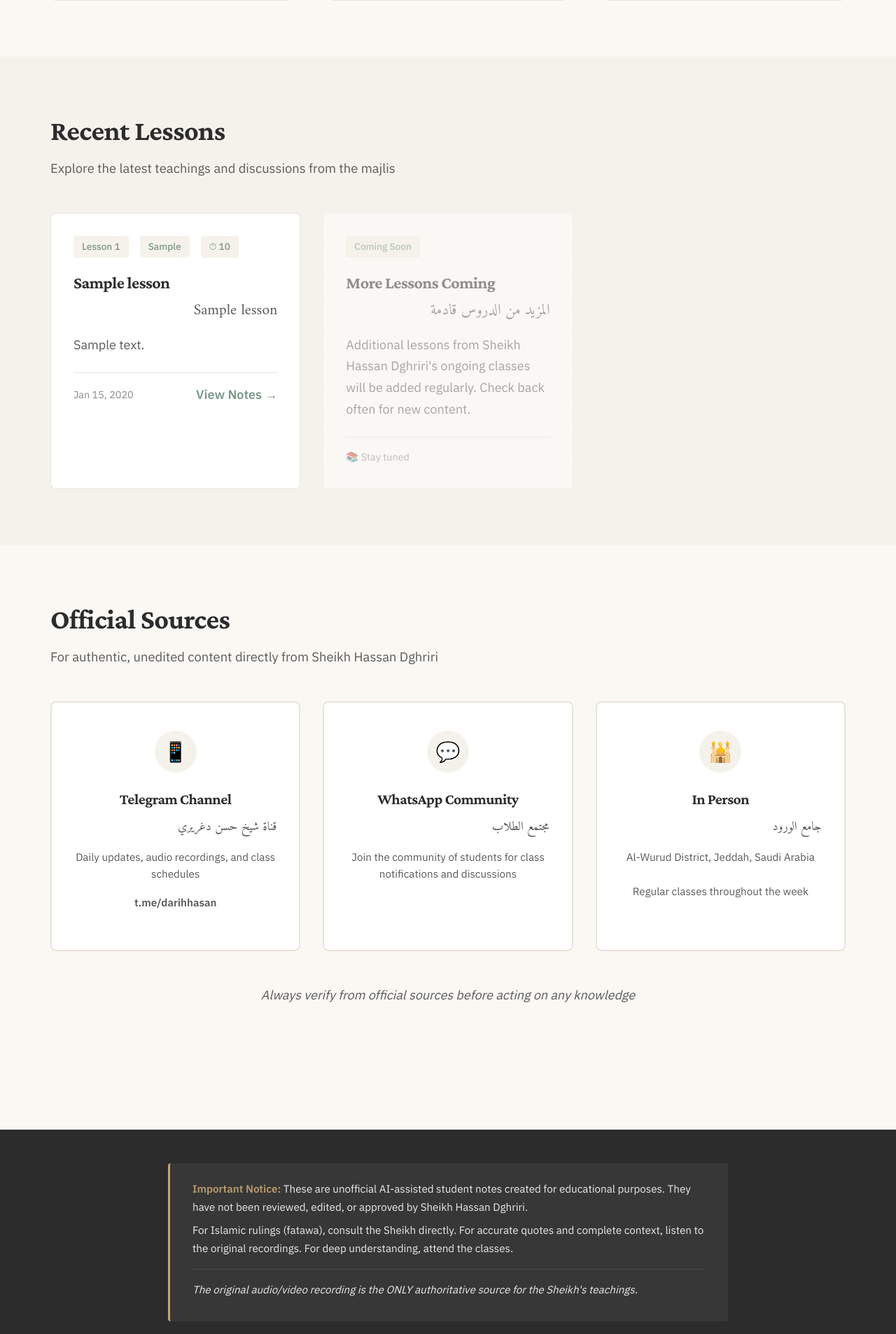
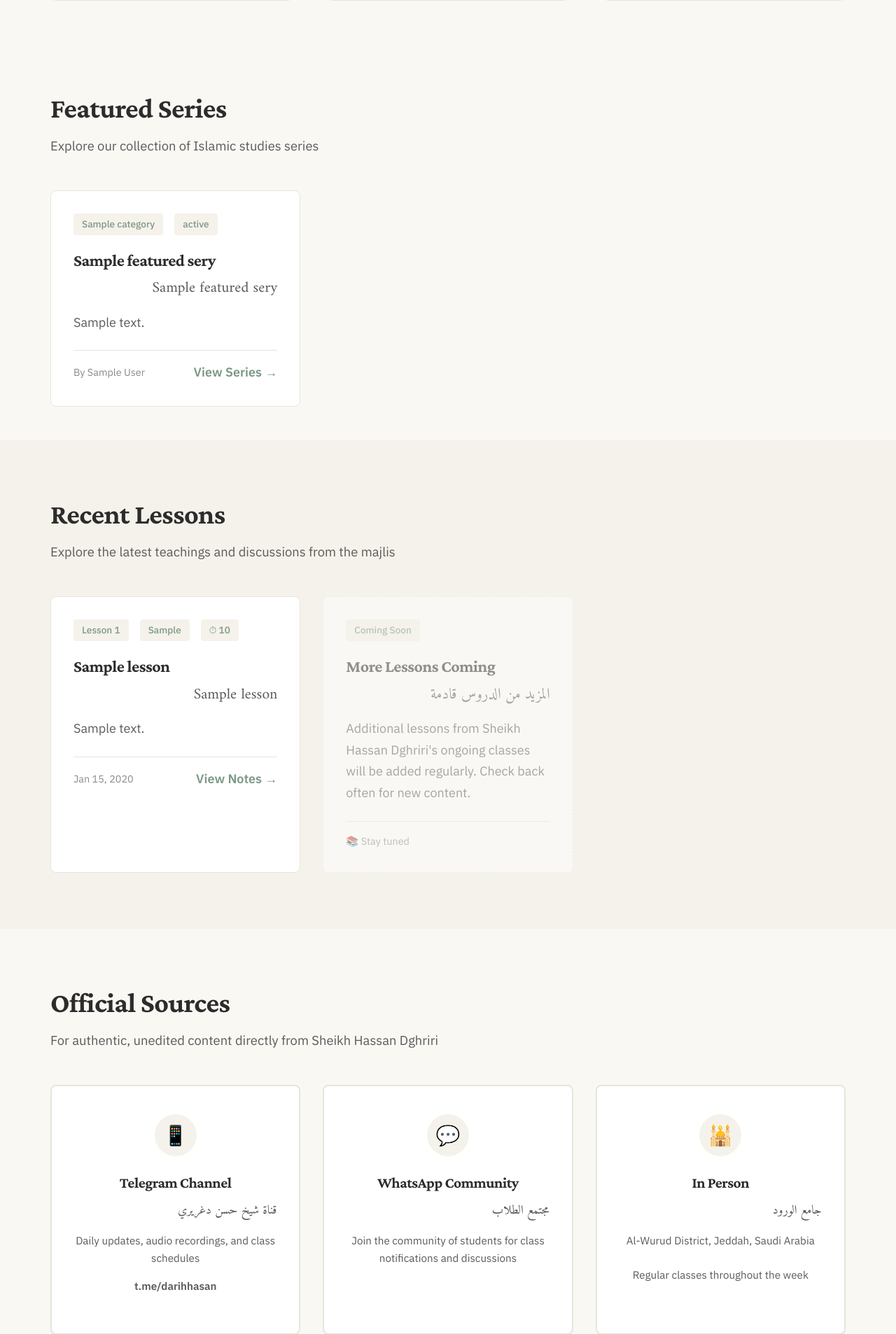
Before and after one commit to Mohamed-AH/dhassan, a Node server app: template views/landing.ejs in a window 1280 px wide. Shown: the part 1596-3502 px from the top of the page at 70% size. Run offline with Node 20, Linux system fonts and the light colour scheme; the template is opened without the code that fills it: most values are stand-ins (such as "Sample title", 1, 10 or a date in 2020); some libraries are stand-ins or nearby versions.

Commit message:
Fix: Resolve remaining test failures for complete test suite pass
- Landing page: Add featured series section displaying series cards
- Landing page: Fix lesson URLs to use /lesson/:seriesId/:lessonNumber format
- Admin series edit: Add readonly seriesId field with visual styling when editing
- Auth middleware: Change isSuperAdmin to redirect to /login instead of 403 for non-API routes

These fixes address the last 5 failing tests:
1. Featured series now display on landing page
2. Series edit form has readonly seriesId field
3. DELETE requests by non-super-admins redirect to /login (302) instead of 403

```diff
--- a/middleware/auth.js
+++ b/middleware/auth.js
@@ -205,12 +205,7 @@ function isSuperAdmin(adminsCollection) {
             errors: ['Super admin access required']
           });
         }
-        return res.status(403).render('error.ejs', {
-          message: 'Super admin access required',
-          user: req.user,
-          isAuthenticated: true,
-          isAdmin: req.admin ? true : false
-        });
+        return res.redirect('/login');
       }
 
       req.admin = admin;
--- a/views/landing.ejs
+++ b/views/landing.ejs
@@ -94,6 +94,49 @@
     </div>
   </section>
 
+  <!-- Featured Series -->
+  <% if (featuredSeries && featuredSeries.length > 0) { %>
+  <section style="background: var(--warm-cream); padding: 3rem 0;">
+    <div class="container">
+      <div class="section-header">
+        <h2>Featured Series</h2>
+        <p>Explore our collection of Islamic studies series</p>
+      </div>
+
+      <div class="lessons-grid">
+        <% featuredSeries.forEach(series => { %>
+        <div class="lesson-card">
+          <div class="lesson-meta">
+            <span class="lesson-tag"><%= series.category || 'Islamic Studies' %></span>
+            <span class="lesson-tag"><%= series.status || 'Ongoing' %></span>
+          </div>
+
+          <h3><%= series.titleEnglish %></h3>
+          <% if (series.titleArabic) { %>
+          <p class="arabic-title"><%= series.titleArabic %></p>
+          <% } %>
+
+          <% if (series.description) { %>
+          <p class="lesson-excerpt">
+            <%= series.description.length > 150 ? series.description.substring(0, 150) + '...' : series.description %>
+          </p>
+          <% } %>
+
+          <div class="lesson-footer">
+            <span class="lesson-info">
+              By <%= series.author || 'Sheikh Hassan Dghriri' %>
+            </span>
+            <a href="/series/<%= series.seriesId %>" class="lesson-link">
+              View Series →
+            </a>
+          </div>
+        </div>
+        <% }); %>
+      </div>
+    </div>
+  </section>
+  <% } %>
+
   <!-- Recent Lessons -->
   <section id="lessons" style="background: var(--soft-beige);">
     <div class="container">
@@ -131,7 +174,7 @@
               <span class="lesson-info">
                 <%= new Date(lesson.dateGregorian || lesson.date).toLocaleDateString('en-US', { year: 'numeric', month: 'short', day: 'numeric' }) %>
               </span>
-              <a href="/lesson/<%= lesson._id %>" class="lesson-link">
+              <a href="/lesson/<%= lesson.seriesId %>/<%= lesson.lessonNumber %>" class="lesson-link">
                 View Notes →
               </a>
             </div>
```
Also changed, not shown: views/admin-series-edit.ejs (+5 -2 lines).
